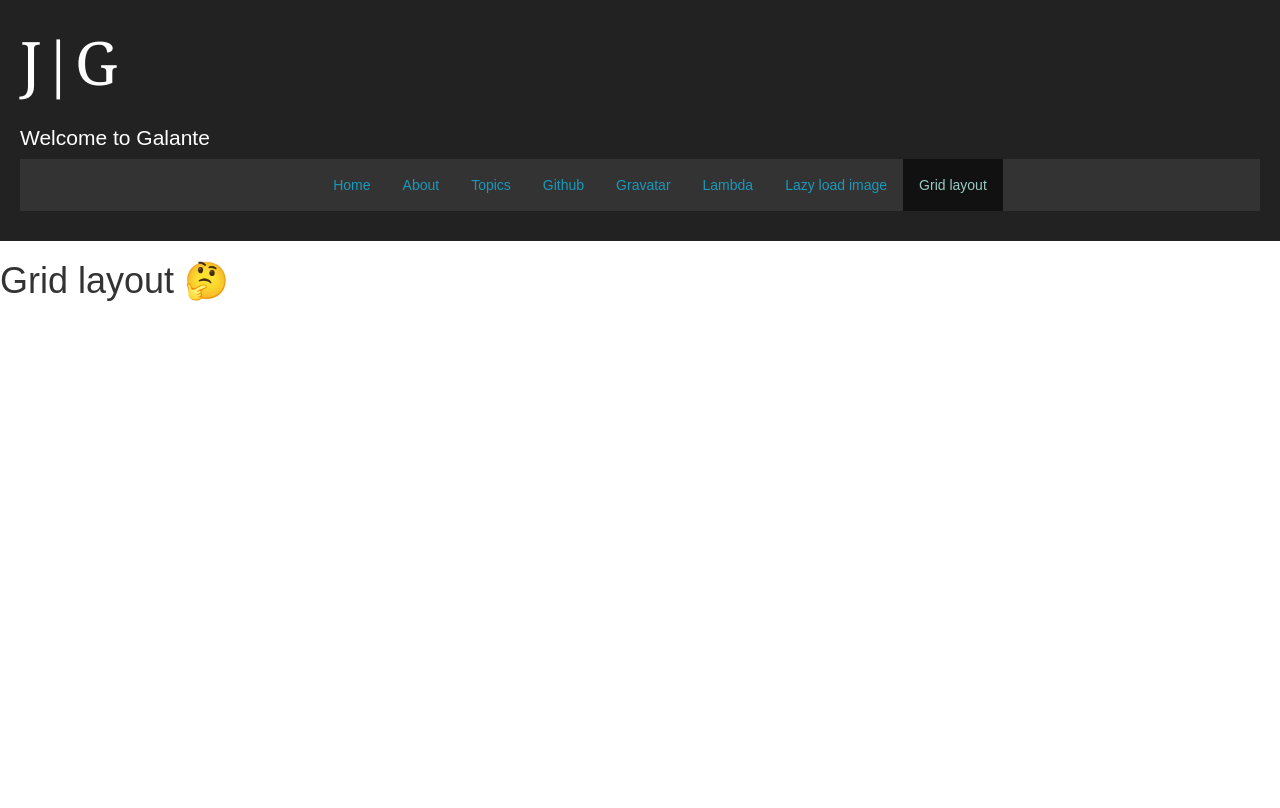
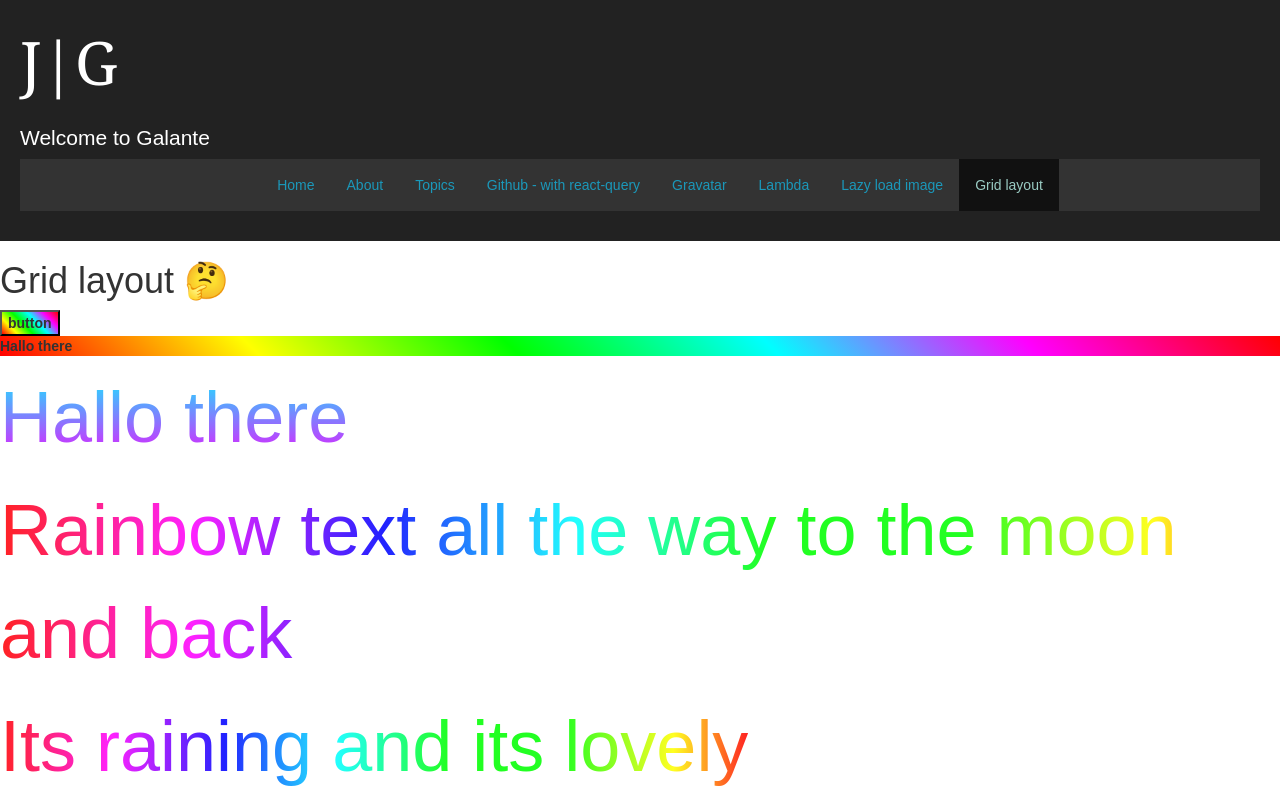
Before and after one commit to JanGalante/galante.se.react, a React (Create React App) app: page /grid-layout in a window 1280 px wide. Built offline with nearby package versions, Linux system fonts and the light colour scheme.

Commit message:
Some css

```diff
--- a/src/App.css
+++ b/src/App.css
@@ -9,34 +9,6 @@
   --menta: #9acbc3;
 }
 
-.App-logo {
-  animation: App-logo-spin infinite 20s linear;
-  height: 80px;
-}
-
-.App-title {
-  font-size: 1.5em;
-}
-
 .App-intro {
   font-size: large;
 }
-
-@keyframes App-logo-spin {
-  from { transform: rotate(0deg); }
-  to { transform: rotate(360deg); }
-}
-
-
-picture {
-  width: 100%; /* stretch to fit its containing element */
-  overflow: hidden;
-}
-
-picture img {
-  width: 100%; /* stretch to fill the picture element */
-}
-
-picture.lazy img {
-  filter: blur(20px);
-}
--- a/src/components/Header.jsx
+++ b/src/components/Header.jsx
@@ -33,15 +33,15 @@ const Header = ({onMouseOverTopics, onMouseOverRepositories}) => {
   );
 
   return (
-      <header className="App-header" style={headerStyle}>
-        {/* <img src={logo} className="App-logo" alt="logo" /> */}
+      <header style={headerStyle}>
+        {/* <img src={logo} className={styles.logo} alt="logo" /> */}
         <div style={logoStyle}>J|G</div>
-        <h1 className="App-title">Welcome to Galante</h1>
+        <h1 className={styles.title}>Welcome to Galante</h1>
         <ul className="nav-bar" style={navbarStyle}>
           <NavItem text="Home" to="/" />
           <NavItem text="About" to="/about" />
           <NavItem text="Topics" to="/topics" />
-          <NavItem text="Github" to="/repositories" />
+          <NavItem text="Github - with react-query" to="/repositories" />
           <NavItem text="Gravatar" to="/gravatar" />
           <NavItem text="Lambda" to="/lambda" />
           <NavItem text="Lazy load image" to="/lazy-load-image" />
--- a/src/components/Header.module.css
+++ b/src/components/Header.module.css
@@ -8,6 +8,21 @@
   --blue: #1b98ba;
   --menta: #9acbc3;
 }
+
+.logo {
+  animation: App-logo-spin infinite 20s linear;
+  height: 80px;
+}
+
+/* @keyframes logo-spin {
+  from { transform: rotate(0deg); }
+  to { transform: rotate(360deg); }
+} */
+
+.title {
+  font-size: 1.5em;
+}
+
 
 .link {
   display: block;
@@ -25,7 +40,6 @@
 
 }
 
-
 .selected
 {
   background-color: #111111;
--- a/src/views/GridLayout.jsx
+++ b/src/views/GridLayout.jsx
@@ -1,7 +1,21 @@
 import React from 'react';
+import styles from './GridLayout.module.css';
 
 const LayoutPage = () =>(
-  <h1>Grid layout <span role="img" aria-label="wondering">🤔</span></h1>
+  <>
+    <h1>Grid layout <span role="img" aria-label="wondering">🤔</span></h1>
+    <div>
+      <button className={styles.fun}>button</button>
+      <p className={styles.fun}>
+        Hallo there
+      </p>
+      <p className={styles.nyon}>
+        Hallo there
+      </p>
+      <p className={styles.rainbow}>Rainbow text all the way to the moon and back</p>
+      <p><span className={styles.rainbow}>Its raining and its lovely</span></p>
+    </div>
+  </>
 )
 
 export default LayoutPage
--- /dev/null
+++ b/src/views/GridLayout.module.css
@@ -0,0 +1,25 @@
+.fun {
+  font-weight: bold;
+  background: linear-gradient(
+    45deg,
+    #ff0000, #ffff00,
+    #00ff00, #00ffff,
+    #ff00ff, #ff0000
+  );
+}
+
+.nyon {
+  font-size: 72px;
+  background: -webkit-linear-gradient(#00ffff, #ff00ff);
+  -webkit-background-clip: text;
+  -webkit-text-fill-color: transparent;
+}
+
+.rainbow {
+  font-size: 72px;
+  background-image: -webkit-gradient( linear, left top, right top, color-stop(0, #f22), color-stop(0.15, #f2f), color-stop(0.3, #22f), color-stop(0.45, #2ff), color-stop(0.6, #2f2),color-stop(0.75, #2f2), color-stop(0.9, #ff2), color-stop(1, #f22) );
+  background-image: gradient( linear, left top, right top, color-stop(0, #f22), color-stop(0.15, #f2f), color-stop(0.3, #22f), color-stop(0.45, #2ff), color-stop(0.6, #2f2),color-stop(0.75, #2f2), color-stop(0.9, #ff2), color-stop(1, #f22) );
+  color:transparent;
+  -webkit-background-clip: text;
+  background-clip: text;
+}
--- a/src/views/LazyLoadImage.jsx
+++ b/src/views/LazyLoadImage.jsx
@@ -1,4 +1,5 @@
 import React from "react";
+import styles from './LazyLoadImage.module.css';
 
 
 
@@ -17,7 +18,7 @@ const LazyLoadImage = () => {
         <source srcset="https://lazy-load-demo.netlify.com/images/medium/lighthouse-5.jpg" media="(min-width: 700px)" />
         <img src="https://lazy-load-nlm.netlify.com/images/lighthouse-5.jpg?nf_resize=fit&w=20" alt="snazzy lighthouse" />
       </picture> */}
-      <picture className="lazy">
+      <picture className={styles.picture}>
         <source
           srcSet="https://lazy-load-nlm.netlify.com/images/lighthouse-5.jpg?nf_resize=fit&w=20"
           data-src="https://lazy-load-demo.netlify.com/images/large/lighthouse-5.jpg"
--- /dev/null
+++ b/src/views/LazyLoadImage.module.css
@@ -0,0 +1,12 @@
+.picture {
+  width: 100%; /* stretch to fit its containing element */
+  overflow: hidden;
+}
+
+.picture img {
+  width: 100%; /* stretch to fill the picture element */
+}
+
+.picture.lazy img {
+  filter: blur(20px);
+}
--- a/src/views/Repositories.jsx
+++ b/src/views/Repositories.jsx
@@ -1,7 +1,7 @@
 import React, { Component } from 'react'
 import service from '../services/github'
 
-// TODO: Gör om till hooks och använd react-query för att hämta data och cacha
+// TODO: Gör om till hooks och använd react-query för att hämta data och cache
 
 export default class Repositories extends Component {
   constructor(props) {
```
